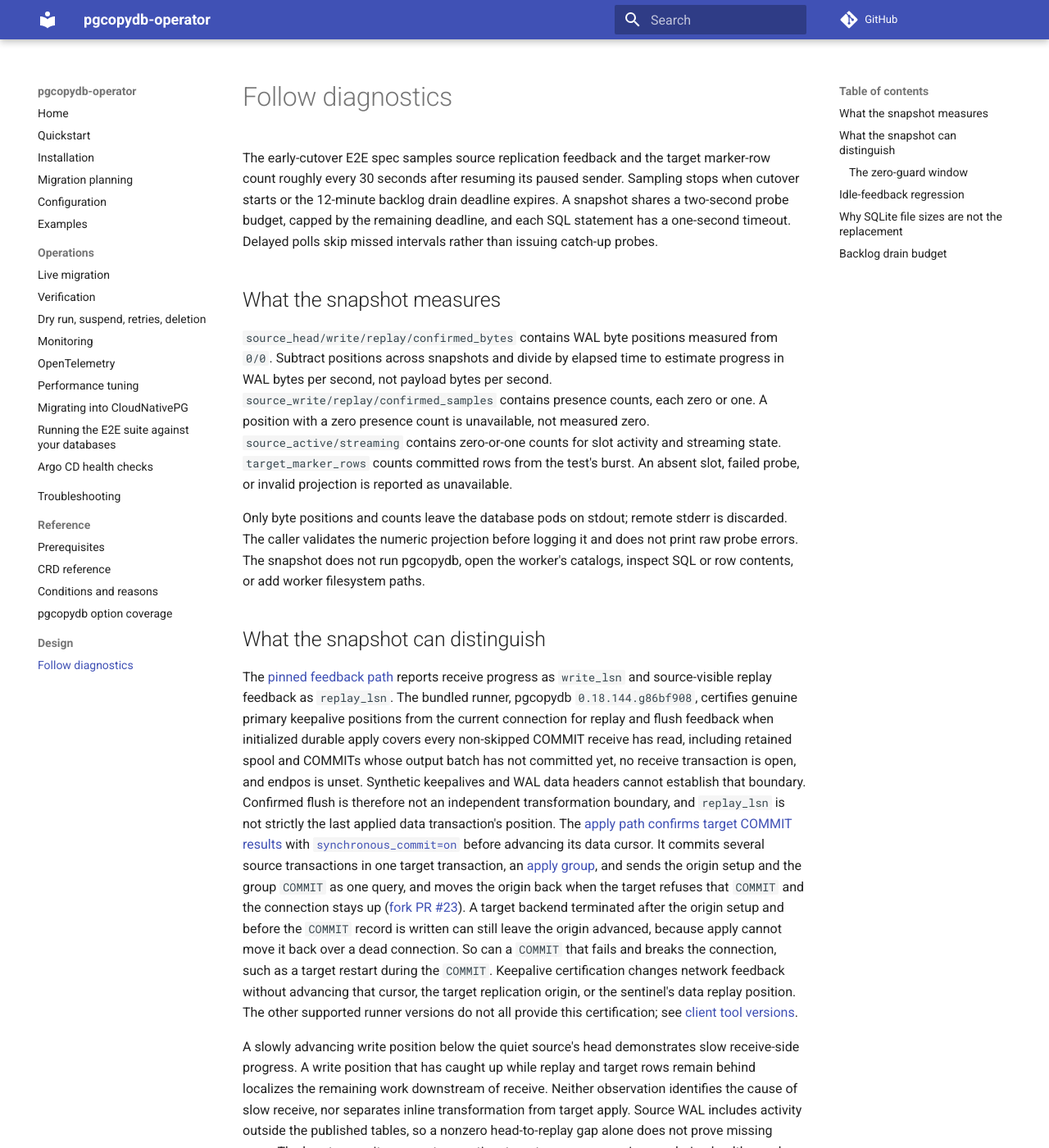
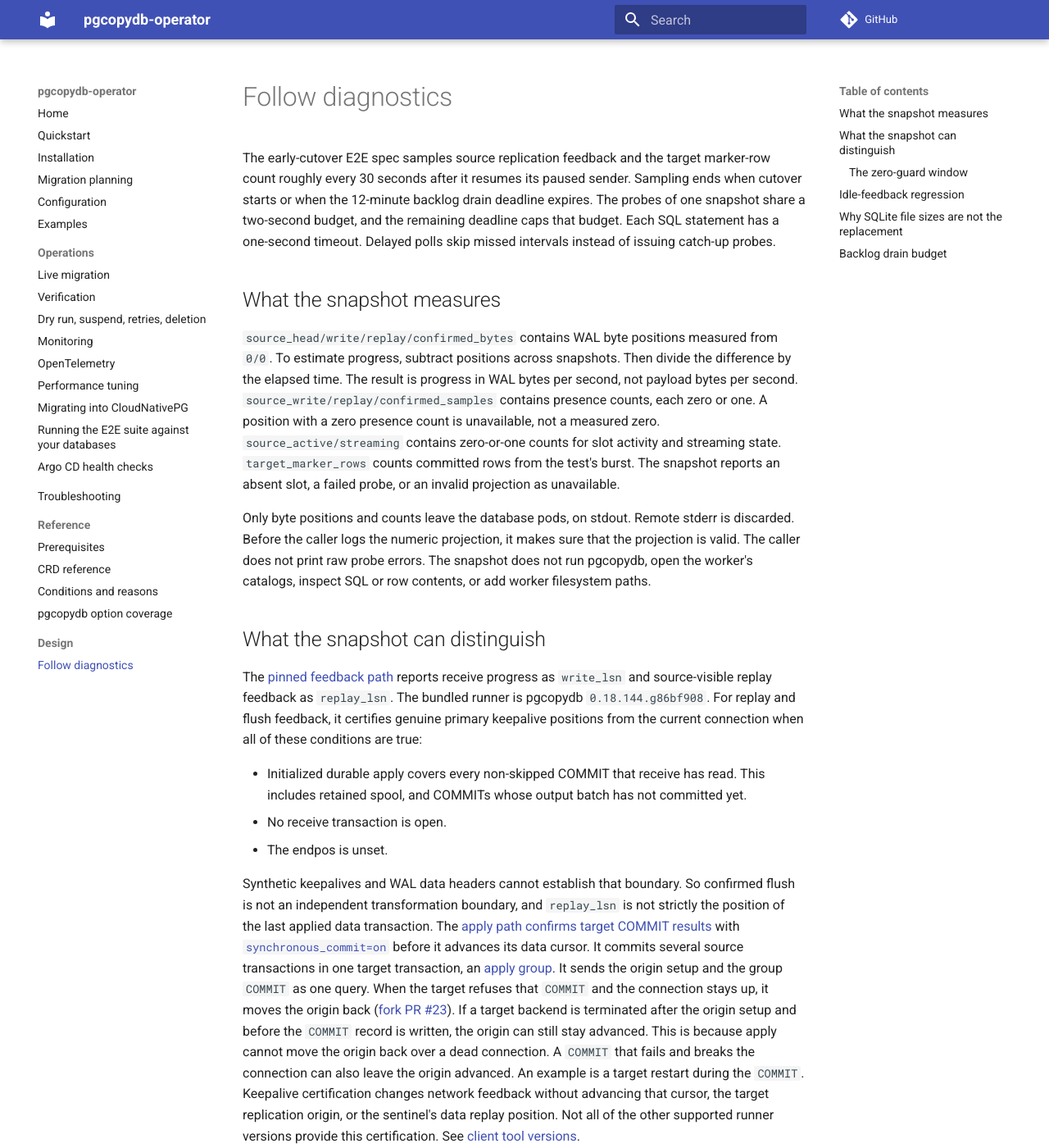
Before and after one commit to ydixken/pgcopydb-operator, an MkDocs documentation site: the page built from docs/design/follow-diagnostics.md, in a window 1280 px wide and 1400 px high. Shown: the whole window at 82% size. Built offline with MkDocs 1.6.1 and Material for MkDocs 9.7.7, drawn with Linux system fonts in a browser that asks for light colours; comment, search, counter and statistics services are not loaded; some of the changed text lies outside the part shown.

Commit message:
docs: rewrite design/follow-diagnostics.md in Simplified Technical English
Prose only: headings, code blocks, inline code and link targets are unchanged, and ste-lint reports 0 hard violations.

```diff
--- a/docs/design/follow-diagnostics.md
+++ b/docs/design/follow-diagnostics.md
@@ -1,36 +1,53 @@
 # Follow diagnostics
 
-The early-cutover E2E spec samples source replication feedback and the target marker-row count roughly every 30 seconds after resuming its paused sender.
-Sampling stops when cutover starts or the 12-minute backlog drain deadline expires.
-A snapshot shares a two-second probe budget, capped by the remaining deadline, and each SQL statement has a one-second timeout.
-Delayed polls skip missed intervals rather than issuing catch-up probes.
+The early-cutover E2E spec samples source replication feedback and the target marker-row count roughly every 30 seconds after it resumes its paused sender.
+Sampling ends when cutover starts or when the 12-minute backlog drain deadline expires.
+The probes of one snapshot share a two-second budget, and the remaining deadline caps that budget.
+Each SQL statement has a one-second timeout.
+Delayed polls skip missed intervals instead of issuing catch-up probes.
 
 ## What the snapshot measures
 
 `source_head/write/replay/confirmed_bytes` contains WAL byte positions measured from `0/0`.
-Subtract positions across snapshots and divide by elapsed time to estimate progress in WAL bytes per second, not payload bytes per second.
+To estimate progress, subtract positions across snapshots.
+Then divide the difference by the elapsed time.
+The result is progress in WAL bytes per second, not payload bytes per second.
 `source_write/replay/confirmed_samples` contains presence counts, each zero or one.
-A position with a zero presence count is unavailable, not measured zero.
+A position with a zero presence count is unavailable, not a measured zero.
 `source_active/streaming` contains zero-or-one counts for slot activity and streaming state.
 `target_marker_rows` counts committed rows from the test's burst.
-An absent slot, failed probe, or invalid projection is reported as unavailable.
+The snapshot reports an absent slot, a failed probe, or an invalid projection as unavailable.
 
-Only byte positions and counts leave the database pods on stdout; remote stderr is discarded.
-The caller validates the numeric projection before logging it and does not print raw probe errors.
+Only byte positions and counts leave the database pods, on stdout.
+Remote stderr is discarded.
+Before the caller logs the numeric projection, it makes sure that the projection is valid.
+The caller does not print raw probe errors.
 The snapshot does not run pgcopydb, open the worker's catalogs, inspect SQL or row contents, or add worker filesystem paths.
 
 ## What the snapshot can distinguish
 
 The [pinned feedback path](https://github.com/ydixken/pgcopydb/blob/86bf908adca02d87063849dae775a02c1659c829/src/bin/pgcopydb/ld_stream.c#L1597-L1653) reports receive progress as `write_lsn` and source-visible replay feedback as `replay_lsn`.
-The bundled runner, pgcopydb `0.18.144.g86bf908`, certifies genuine primary keepalive positions from the current connection for replay and flush feedback when initialized durable apply covers every non-skipped COMMIT receive has read, including retained spool and COMMITs whose output batch has not committed yet, no receive transaction is open, and endpos is unset.
+The bundled runner is pgcopydb `0.18.144.g86bf908`.
+For replay and flush feedback, it certifies genuine primary keepalive positions from the current connection when all of these conditions are true:
+
+- Initialized durable apply covers every non-skipped COMMIT that receive has read.
+  This includes retained spool, and COMMITs whose output batch has not committed yet.
+- No receive transaction is open.
+- The endpos is unset.
+
 Synthetic keepalives and WAL data headers cannot establish that boundary.
-Confirmed flush is therefore not an independent transformation boundary, and `replay_lsn` is not strictly the last applied data transaction's position.
-The [apply path confirms target COMMIT results](https://github.com/ydixken/pgcopydb/blob/86bf908adca02d87063849dae775a02c1659c829/src/bin/pgcopydb/ld_apply.c#L1056-L1071) with [`synchronous_commit=on`](https://github.com/ydixken/pgcopydb/blob/86bf908adca02d87063849dae775a02c1659c829/src/bin/pgcopydb/ld_apply.c#L38-L44) before advancing its data cursor.
-It commits several source transactions in one target transaction, an [apply group](../operations/performance.md#apply-groups), and sends the origin setup and the group `COMMIT` as one query, and moves the origin back when the target refuses that `COMMIT` and the connection stays up ([fork PR #23](https://github.com/ydixken/pgcopydb/pull/23)).
-A target backend terminated after the origin setup and before the `COMMIT` record is written can still leave the origin advanced, because apply cannot move it back over a dead connection.
-So can a `COMMIT` that fails and breaks the connection, such as a target restart during the `COMMIT`.
+So confirmed flush is not an independent transformation boundary, and `replay_lsn` is not strictly the position of the last applied data transaction.
+The [apply path confirms target COMMIT results](https://github.com/ydixken/pgcopydb/blob/86bf908adca02d87063849dae775a02c1659c829/src/bin/pgcopydb/ld_apply.c#L1056-L1071) with [`synchronous_commit=on`](https://github.com/ydixken/pgcopydb/blob/86bf908adca02d87063849dae775a02c1659c829/src/bin/pgcopydb/ld_apply.c#L38-L44) before it advances its data cursor.
+It commits several source transactions in one target transaction, an [apply group](../operations/performance.md#apply-groups).
+It sends the origin setup and the group `COMMIT` as one query.
+When the target refuses that `COMMIT` and the connection stays up, it moves the origin back ([fork PR #23](https://github.com/ydixken/pgcopydb/pull/23)).
+If a target backend is terminated after the origin setup and before the `COMMIT` record is written, the origin can still stay advanced.
+This is because apply cannot move the origin back over a dead connection.
+A `COMMIT` that fails and breaks the connection can also leave the origin advanced.
+An example is a target restart during the `COMMIT`.
 Keepalive certification changes network feedback without advancing that cursor, the target replication origin, or the sentinel's data replay position.
-The other supported runner versions do not all provide this certification; see [client tool versions](../reference/prerequisites.md#client-tool-versions).
+Not all of the other supported runner versions provide this certification.
+See [client tool versions](../reference/prerequisites.md#client-tool-versions).
 
 A slowly advancing write position below the quiet source's head demonstrates slow receive-side progress.
 A write position that has caught up while replay and target rows remain behind localizes the remaining work downstream of receive.
@@ -40,34 +57,47 @@ The burst commits as one transaction: target rows can remain zero during healthy
 
 > [!warning]
 > These snapshots are not a receive/transform/apply classifier.
-> Do not label downstream delay as apply-bound, or a flat file size as a stalled process.
+> Do not label downstream delay as apply-bound.
+> Do not label a flat file size as a stalled process.
 
 ### The zero-guard window
 
-The sentinel seeds `replay_lsn` at `0/0`, and the [override that reports the apply cursor as the feedback flush position](https://github.com/ydixken/pgcopydb/blob/86bf908adca02d87063849dae775a02c1659c829/src/bin/pgcopydb/ld_stream.c#L1633-L1653) is guarded on that value being non-zero.
-Until the apply loop's first sentinel sync the worker keeps confirming its raw receive position instead, which is why the lag reads near zero whatever the apply backlog is.
-The worker also reports its apply position as `0/0` throughout that window, and PostgreSQL renders an invalid apply position as NULL, so `pg_stat_replication.replay_lsn` is NULL for exactly as long.
-`readScript` prefers that column and falls back to the slot's `confirmed_flush_lsn`, so the fallback lands on the polluted value.
-A walsender fallback is the obvious repair, and it is already in place and does not help.
+The sentinel seeds `replay_lsn` at `0/0`.
+The [override that reports the apply cursor as the feedback flush position](https://github.com/ydixken/pgcopydb/blob/86bf908adca02d87063849dae775a02c1659c829/src/bin/pgcopydb/ld_stream.c#L1633-L1653) has a guard: it applies only when that value is non-zero.
+Until the first sentinel sync of the apply loop, the worker continues to confirm its raw receive position instead.
+That is why the lag reads near zero, whatever the apply backlog is.
+The worker also reports its apply position as `0/0` throughout that window.
+PostgreSQL renders an invalid apply position as NULL, so `pg_stat_replication.replay_lsn` is NULL for exactly as long.
+`readScript` prefers that column and uses the slot's `confirmed_flush_lsn` as the fallback, so the fallback returns the polluted value.
+A walsender fallback is the obvious fix.
+It is already in place, and it does not help.
 
-We answer the window with the `CaughtUp` latch rather than a better probe.
-A single below-threshold reading taken inside it cannot flip the condition: a wrong verdict needs the next sample, a poll interval later, to find the window still open (see [`ConfirmingCatchUp`](../reference/conditions.md#reasons)).
-The stream is reported but not acted on until the base copy completes, which covers a fresh start and leaves roughly one exposed sample at clone end and one after each worker restart.
-The latch costs a poll interval of cutover latency and prevents an endpos frozen at a source position the target has not applied to.
+We answer the window with the `CaughtUp` latch instead of a better probe.
+A single below-threshold reading taken inside the window cannot flip the condition.
+A wrong verdict needs the next sample, a poll interval later, to find the window still open (see [`ConfirmingCatchUp`](../reference/conditions.md#reasons)).
+Until the base copy completes, the operator reports the stream but does not act on it.
+This rule covers a fresh start.
+It leaves roughly one exposed sample at clone end, and one after each worker restart.
+The latch costs a poll interval of cutover latency.
+It prevents an endpos frozen at a source position that the target has not applied to.
 
 The `0/0` seed, the zero guard, and the apply field of the feedback message are [upstream v0.18 code](https://github.com/dimitri/pgcopydb/blob/95ebd553790fa45de67c92b934917d777131bdd3/src/bin/pgcopydb/ld_stream.c#L1548-L1551), not additions of the bundled runner.
-The keepalive certification above is such an addition; the zero guard is not, so moving off that runner to stock v0.18 would keep this window.
+The keepalive certification above is such an addition.
+The zero guard is not, so a change from that runner to stock v0.18 would keep this window.
 
 ## Idle-feedback regression
 
-The keepalive-feedback E2E cases hold a published table frozen while unpublished WAL keeps advancing on the source.
-They require source replay, flush, and slot confirmed-flush feedback to cross a captured WAL boundary more than the default catch-up allowance beyond the durable target origin, while that origin and the exact published rows stay unchanged.
+The keepalive-feedback E2E cases hold a published table frozen while unpublished WAL continues to advance on the source.
+They require source replay, flush, and slot confirmed-flush feedback to cross a captured WAL boundary.
+That boundary is more than the default catch-up allowance beyond the durable target origin.
+At the same time, that origin and the exact published rows must stay unchanged.
 The cases withhold approval during this observation, so neither automatic cleanup nor the post-cutover logical-message nudge can mask a failure.
 
 A second filtered-WAL burst runs with only the migration's walsender paused.
 The operator must report `Lagging`, then `Streaming` with no endpos while the sender is still paused.
 Resuming the sender must lead to `Completed`, `CutoverCompleted`, and successful cleanup without published writes or a raised `maxCatchupLag`.
-In Automatic mode the confirmed catch-up verdict alone triggers cutover; the case keeps `approved: false`.
+In Automatic mode, the confirmed catch-up verdict alone triggers cutover.
+The case keeps `approved: false`.
 
 ## Why SQLite file sizes are not the replacement
 
@@ -79,11 +109,15 @@ Per-process CPU and I/O counts therefore do not separate the two stages, and the
 [SQLite WAL mode](https://www.sqlite.org/wal.html#avoiding_excessively_large_wal_files) normally recycles a checkpointed WAL file without truncating it.
 Database and WAL lengths are storage footprints, not cumulative bytes written or counts of unprocessed changes.
 Rotation, cleanup, page reuse, and checkpoint timing also change those lengths.
-Small synchronous writes make storage latency a plausible throughput constraint, but file lengths do not measure sync count, latency, or time spent waiting for storage.
+Small synchronous writes make storage latency a plausible throughput constraint.
+But file lengths do not measure sync count, latency, or time spent waiting for storage.
 We do not add those sizes as stage diagnostics because they cannot answer the attribution question reliably.
 
-Full three-stage attribution requires an independently observable transformation boundary, such as bounded read-only counts of received and transformed complete transactions, or stage-specific work and wait counters emitted by the worker.
-Neither is implemented here; any worker probe must first have its paths and semantics verified on a live worker without invoking pgcopydb.
+Full three-stage attribution requires an independently observable transformation boundary.
+Bounded read-only counts of received and transformed complete transactions are one example.
+Stage-specific work and wait counters emitted by the worker are another example.
+We implement neither of them here.
+We must first prove the paths and semantics of any worker probe on a live worker, without invoking pgcopydb.
 
 ## Backlog drain budget
 
@@ -106,8 +140,11 @@ A2 returned within 1.5% of A1, but performance mode did not restore the historic
 Both powersave phases exceeded 300 seconds, and CI remains on powersave.
 Those rc.5 measurements established a need for roughly 350 seconds plus operating headroom, not a measured 12-minute requirement.
 The [receive batching fix](../operations/performance.md#follow-receive-and-apply) addresses the per-insert sync cost behind that ceiling.
-We retain the 12-minute budget until measurements with the bundled runner justify a smaller one; the trade-off is slower reporting of a genuine failure.
+We keep the 12-minute budget until measurements with the bundled runner justify a smaller one.
+The trade-off is slower reporting of a genuine failure.
 
 > [!important]
-> This budget is environmental accommodation: the receive batching fix closed [#260](https://github.com/ydixken/pgcopydb-operator/issues/260), but no bundled-runner measurement has yet justified a smaller budget.
+> This budget is an accommodation for the environment.
+> The receive batching fix closed [#260](https://github.com/ydixken/pgcopydb-operator/issues/260).
+> But no bundled-runner measurement has yet justified a smaller budget.
 > The A/B/A experiment did not exercise the progress-bounds spec, so its fresh-seed behavior remains unproven.
```
